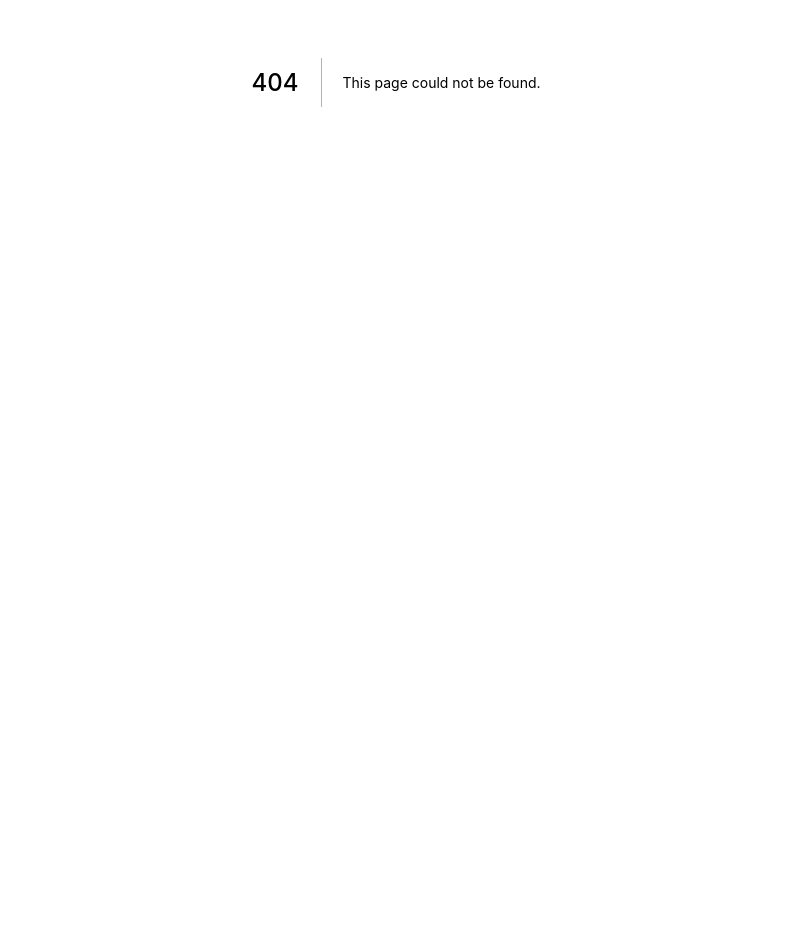
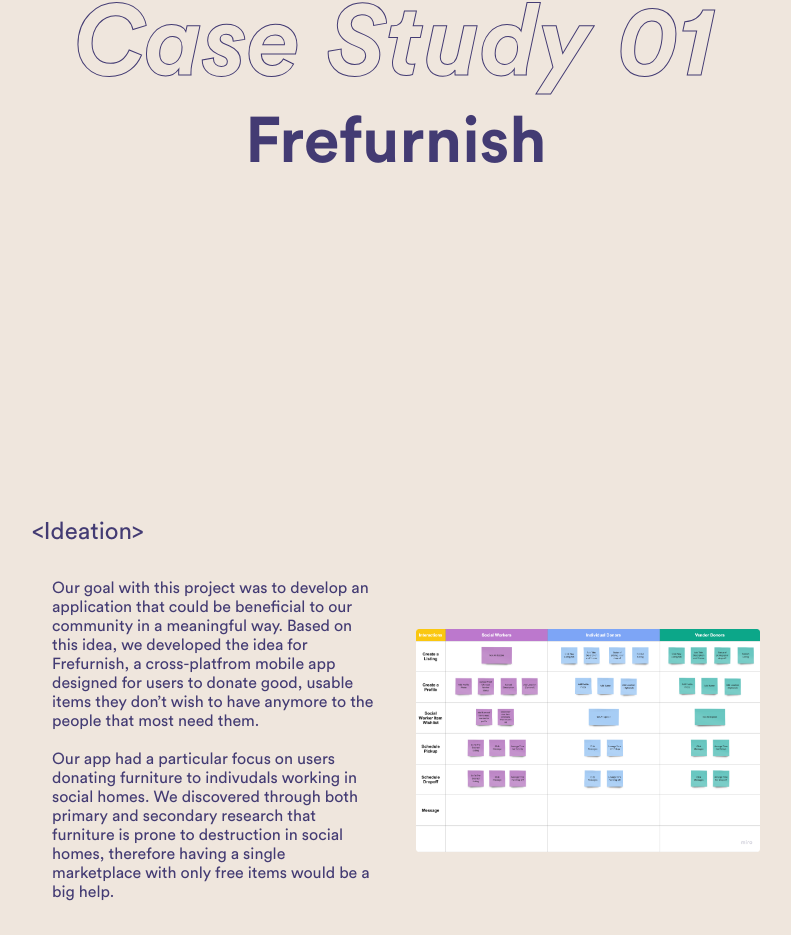
Before and after one commit to saihajvir/Portfolio, a Next.js app: page /case_study in a window 1280 px wide. Before the commit this address had no page. Shown: the part 318-1253 px from the top of the page, without its empty margins (244-1035 px from the left). Before the commit the page ends 800 px from the top, so only its background shows below. Built offline with nearby package versions, Linux system fonts and the light colour scheme.

Commit message:
case study almost done

```diff
--- a/comps/NavBar/index.js
+++ b/comps/NavBar/index.js
@@ -34,6 +34,7 @@ export default function NavBar({
                     <MenuItem color={comp_themes[theme].text_color}><Link href="/#resume">Resume</Link></MenuItem>
                     <MenuItem color={comp_themes[theme].text_color}><Link href="/#about">About</Link></MenuItem>
                     <MenuItem color={comp_themes[theme].text_color}><Link href="/#contact">Contact</Link></MenuItem>
+                    <MenuItem color={comp_themes[theme].text_color}><Link href="/case_study">Case Study</Link></MenuItem>
                     <MenuItem color={comp_themes[theme].text_color}><Link href="https://github.com/saihajvir/">GitHub</Link></MenuItem>
                     <MenuItem color={comp_themes[theme].text_color}><Link href="https://www.linkedin.com/in/saihajvir-gill-2b4271230">LinkedIn</Link></MenuItem>
                     <ToggleSwitch
@@ -90,6 +91,7 @@ const MenuItemCont = styled.div`
     }
 `
 const MenuItem = styled.div`
+    white-space: nowrap;
     margin-left: 1vw;
     margin-right: 1vw;
     color: ${props=>props.color};
--- a/data/data.js
+++ b/data/data.js
@@ -1,6 +1,7 @@
-export const data = [
-    {
+export const data = {
         profile: "Hey! I'm Saihaj. I'm a front end developer currently attending BCIT's Digital Design and Development program. In addition to my development and design experience, I've worked in several fast-paced retail environments with a focus on excellent service, communication, and teamwork. When I'm not coding I enjoy spending time outdoors, collecting watches, collecting records, and film photography. ",
-        skill_desc: "I'm experienced in a variety of front end development skills and tools such as React/Next.JS and React Native. I've developed both web apps and mobile apps with a mulititude of different workflows. To supplement to my development knowledge, I'm also an experienced UX/UI Designer. To round out my skillset, I'm familiar and comfortable using the Adobe suite."
-    }
-]
+        skill_desc: "I'm experienced in a variety of front end development skills and tools such as React/Next.JS and React Native. I've developed both web apps and mobile apps with a mulititude of different workflows. To supplement to my development knowledge, I'm also an experienced UX/UI Designer. To round out my skillset, I'm familiar and comfortable using the Adobe suite.",
+        ideation: "Our goal with this project was to develop an application that could be beneficial to our community in a meaningful way. Based on this idea, we developed the idea for Frefurnish, a cross-platfrom mobile app designed for users to donate good, usable items they don’t wish to have anymore to the people that most need them. \n\n Our app had a particular focus on users donating furniture to indivudals working in social homes. We discovered through both primary and secondary research that furniture is prone to destruction in social homes, therefore having a single marketplace with only free items would be a big help.",
+        prototyping: "Once we had our idea for the app mostly flushed out, we began working on the intial prototypes of the app. To create this app, we had to both design the UX and UI, as well as develop the application.\n\nWe began prototyping with rapid prototypes from each member of our team of 6. After a couple rounds of prototyping, we deliberated on which ideas we liked best and decieded on a final design for V1 of our application. \n\nFrom this point forward our design underwent multiple rounds of user testing to iron out kinks in the design and flow of the application. Each round of testing was followed by an updated version of the prototype with improvements suggested by the feedback received. \n\nFinally, after the high fidelity prototype was at a point where the testing wasn’t resulting in large scale changes, we began coding the application.",
+        development: "Development of the app was a massive learning experience for me personally and I personally grew my skillset extensively during the dev cycle. I was the Lead Developer for the app and provided vision, support, and leadership to our team during the long and sometimes arduous process. \n\nFrefurnish was developed using React Native to ensure it was cross-platform from the very beginning. For the backend, we utilized a combination of Firebase and a MySQL database to handle authentication and storing data respectively. \n\nOur workflow began with a large planning process and understanding where components and functions could be re-used to maximize efficiency. From there, I delegated tasks to the team and myself and we proceeded to write the front-end and back-end of the app."
+}
--- /dev/null
+++ b/pages/case_study.js
@@ -0,0 +1,173 @@
+import ScrollHeader from '@/comps/ScrollHeader';
+import { useRouter } from 'next/router';
+import { useEffect, useState } from 'react';
+import styled from 'styled-components';
+import { useTheme } from '@/utils/provider';
+
+import { themes, comp_themes } from '@/utils/variables';
+import { data } from '@/data/data';
+
+export default function CaseStudy({
+})
+{
+
+    const {theme, setTheme} = useTheme();
+    return <>
+        <Wrapper>
+            <HeadingWrapper>
+                <ScrollHeader scrollText='Case Study 01'/>
+                <FrefurnishText color={comp_themes[theme].text_color}>
+                    Frefurnish
+                </FrefurnishText>
+            </HeadingWrapper>
+            <ContentCont>
+                <HorizCont>
+                    <HalfCont>
+                        <CodeHeading color={comp_themes[theme].text_color}>
+                            &lt;Ideation&gt;
+                        </CodeHeading>
+                            <TextContent color={comp_themes[theme].text_color}>
+                                {data.ideation}
+                            </TextContent>
+                        <CodeHeading color={comp_themes[theme].text_color}>
+                            &lt;/Ideation&gt;
+                        </CodeHeading>
+                    </HalfCont>
+                    <HalfCont>
+                        <img src='/case_study/ideation.png' width='100%'/>
+                    </HalfCont>
+                </HorizCont>
+
+                <HorizCont>
+                    <HalfCont>
+                        <img src='/case_study/prototyping.png' width='100%'/>
+                    </HalfCont>
+                    <HalfCont>
+                        <CodeHeading color={comp_themes[theme].text_color}>
+                            &lt;Prototyping&gt;
+                        </CodeHeading>
+                            <TextContent color={comp_themes[theme].text_color}>
+                                {data.prototyping}
+                            </TextContent>
+                        <CodeHeading color={comp_themes[theme].text_color}>
+                            &lt;/Prototyping&gt;
+                        </CodeHeading>
+                    </HalfCont>
+                </HorizCont>
+
+                <HorizCont>
+                    <HalfCont>
+                        <CodeHeading color={comp_themes[theme].text_color}>
+                            &lt;Development&gt;
+                        </CodeHeading>
+                            <TextContent color={comp_themes[theme].text_color}>
+                                {data.development}
+                            </TextContent>
+                        <CodeHeading color={comp_themes[theme].text_color}>
+                            &lt;/Development&gt;
+                        </CodeHeading>
+                    </HalfCont>
+                    <HalfCont>
+                        <img src='/frefurnish-iphone.png' width='80%'/>
+                    </HalfCont>
+                </HorizCont>
+
+                <HorizCont>
+                    <HalfCont>
+                        <img src='/frefurnish-iphone.png' width='80%'/>
+                    </HalfCont>
+                    <HalfCont>
+                        <CodeHeading color={comp_themes[theme].text_color}>
+                            &lt;Debugging&gt;
+                        </CodeHeading>
+                            <TextContent color={comp_themes[theme].text_color}>
+                                {data.development}
+                            </TextContent>
+                        <CodeHeading color={comp_themes[theme].text_color}>
+                            &lt;/Debugging&gt;
+                        </CodeHeading>
+                    </HalfCont>
+                </HorizCont>
+            </ContentCont>
+        </Wrapper>
+    </>
+}
+const CodeHeading = styled.h1`
+    font-family: "Circular", Arial, Helvetica, sans-serif;
+    font-size: 24px;
+    font-weight: normal;
+    align-self: start;
+    color: ${({color}) => color};
+`
+
+const TextContent = styled.p`
+    font-family: "Circular", Arial, Helvetica, sans-serif;
+    font-size: 16px;
+    color: ${({color}) => color};
+    white-space: pre-line;
+    padding:0 0 0 20px;
+`
+const HalfCont = styled.div`
+    display: flex;
+    flex-direction: column;
+    flex: 1;
+    background-color: ${({bgcolor}) => bgcolor};
+    justify-content: center;
+    align-items: center;
+    padding: 20px;
+`
+const HorizCont = styled.div`
+    display: flex;
+    flex: 1;
+    background-color: ${({bgColor}) => bgColor};
+`
+const ContentCont = styled.div`
+    display: flex;
+    flex-direction: column;
+    width: 100%;
+    height: 2000px;
+`
+
+const FrefurnishText = styled.h2`
+    font-family: "Circular", Arial, Helvetica, sans-serif;
+    font-size: 64px;
+    font-weight: bold;
+    color: ${({color}) => color};
+    margin: 0;
+    padding: 0;
+    text-align: center;
+`
+
+const Wrapper = styled.div`
+  display: flex;
+  flex-direction: column;
+  /* height: 100vh; */
+  width: 60vw;
+  max-width: 1000px;
+  margin: 0 auto;
+  background-color: ${props=>props.bg};
+  justify-content: center;
+  align-items: center;
+
+  @media screen and (max-width: 700px)
+  {
+    width: 80vw;
+  }
+`
+
+const HeadingWrapper = styled.div`
+  display: flex;
+  flex-direction: column;
+  justify-content: center;
+  min-height: 100vh;
+  max-width: 1000px;
+  width: 60vw;
+  min-width: ${props=>props.minWidth};
+  margin: 0 auto;
+  background-color: ${props=>props.bgcolor};
+
+  @media screen and (max-width: 700px)
+  {
+    width: 80vw;
+  }
+`
```
Also changed, not shown: pages/index.js (+2 -6 lines), public/case_study/ideation.png (added), public/case_study/prototyping.png (added).
